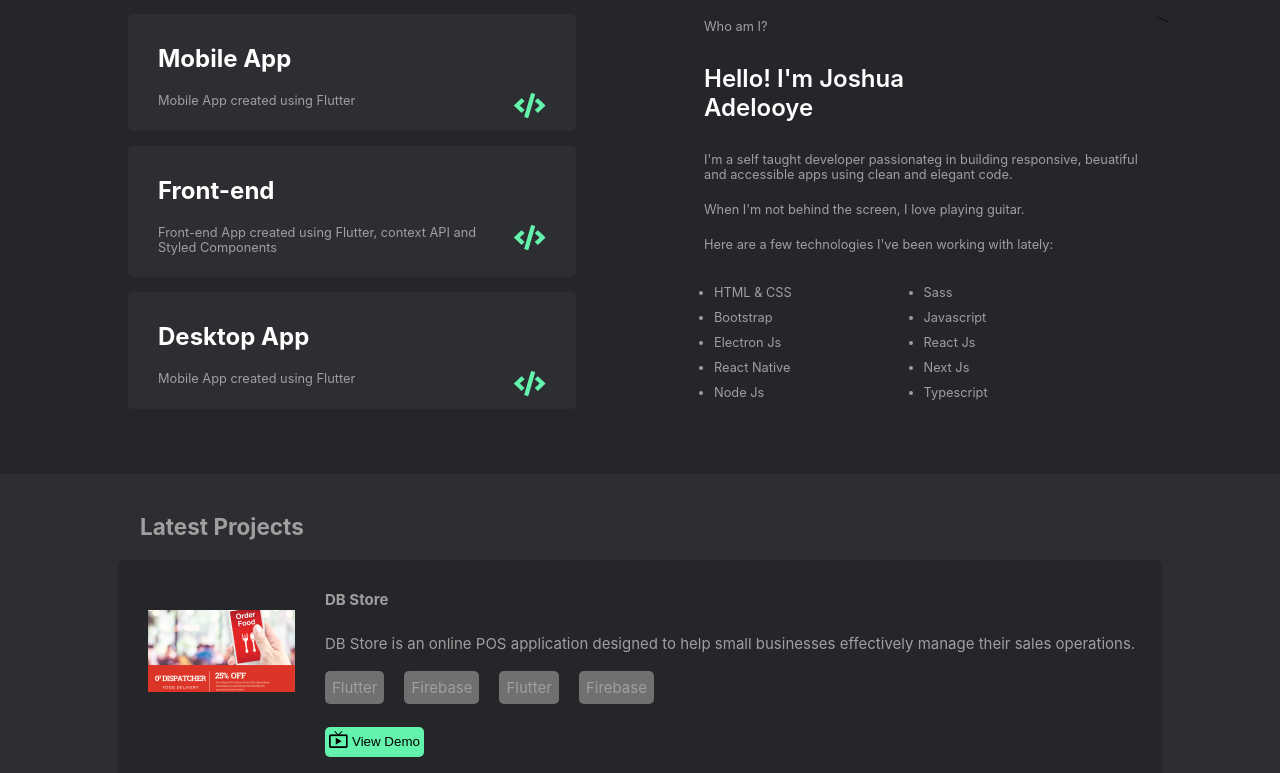
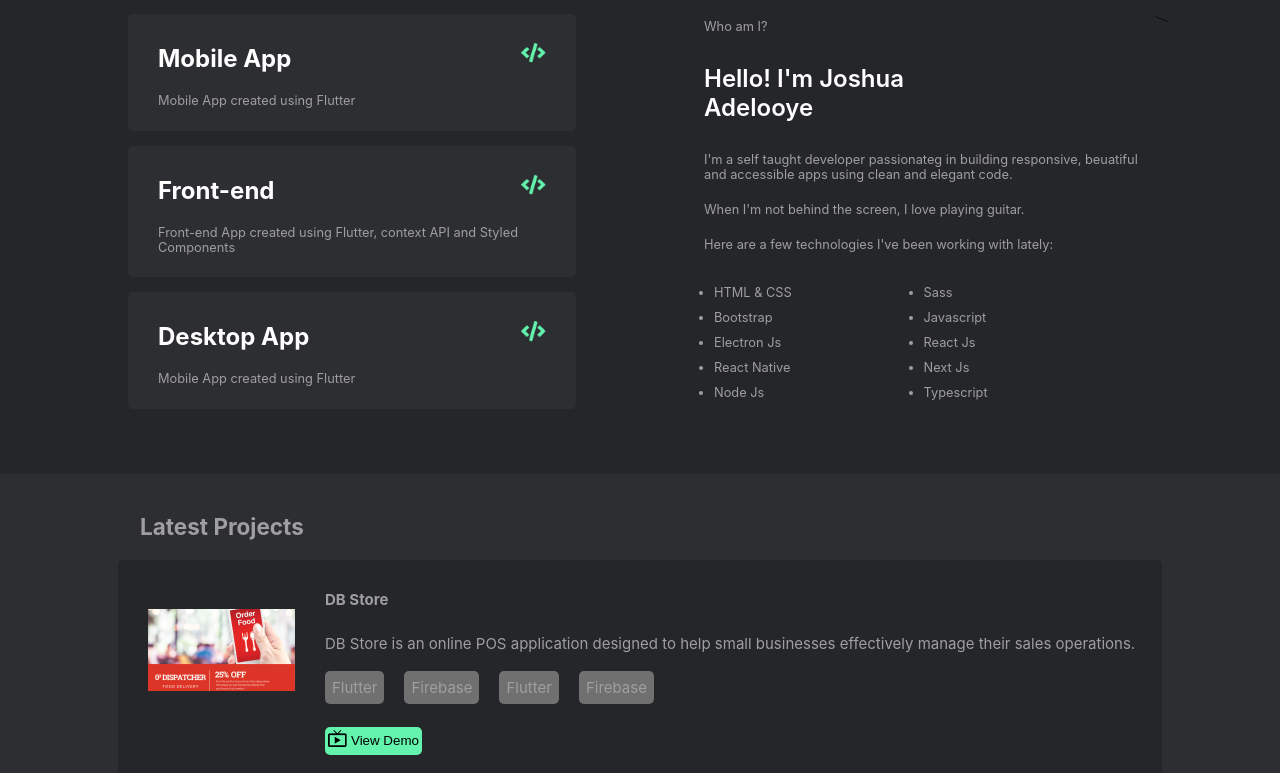
Before and after one commit to Birdie13-stack/pfj, a React (Vite) app: page / in a window 1280 px wide. Shown: the part 687-1460 px from the top of the page. Built offline with nearby package versions, Linux system fonts and the light colour scheme.

Commit message:
UI changes

```diff
--- a/src/App.css
+++ b/src/App.css
@@ -126,6 +126,8 @@ h1 {
 
 .left img {
   float: right;
+  width: 25px;
+  margin-top: -50px;
 }
 
 .intro {
@@ -202,7 +204,7 @@ h1 {
 .demo {
   background-color: var(--green);
   border: none;
-  padding: 4px;
+  padding: 3px;
   margin: 30px 0;
   border-radius: 5px;
 }
@@ -292,6 +294,11 @@ h1 {
   }
 
   @media screen and (max-width: 430px) {
+    nav {
+      /* flex-direction: column; */
+      width: 20%;
+      /* max-width: fit-content; */
+    }
     .hero .images {
       display: none;
     }
@@ -319,4 +326,11 @@ h1 {
       width: 100%;
     }
   }
+
+  .footer > div {
+    flex-wrap: wrap;
+    gap: 15px;
+    justify-content: center;
+    /* margin: 10px auto; */
+  }
 }
```
